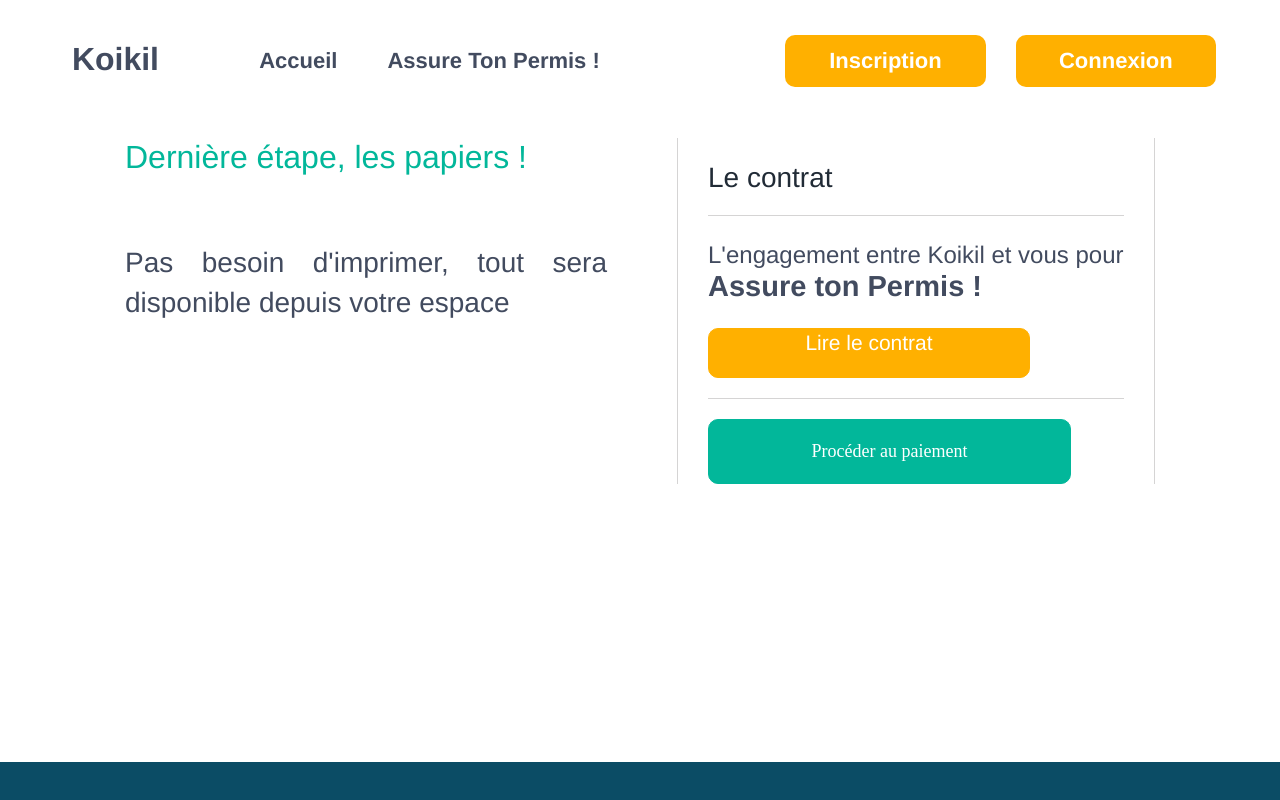
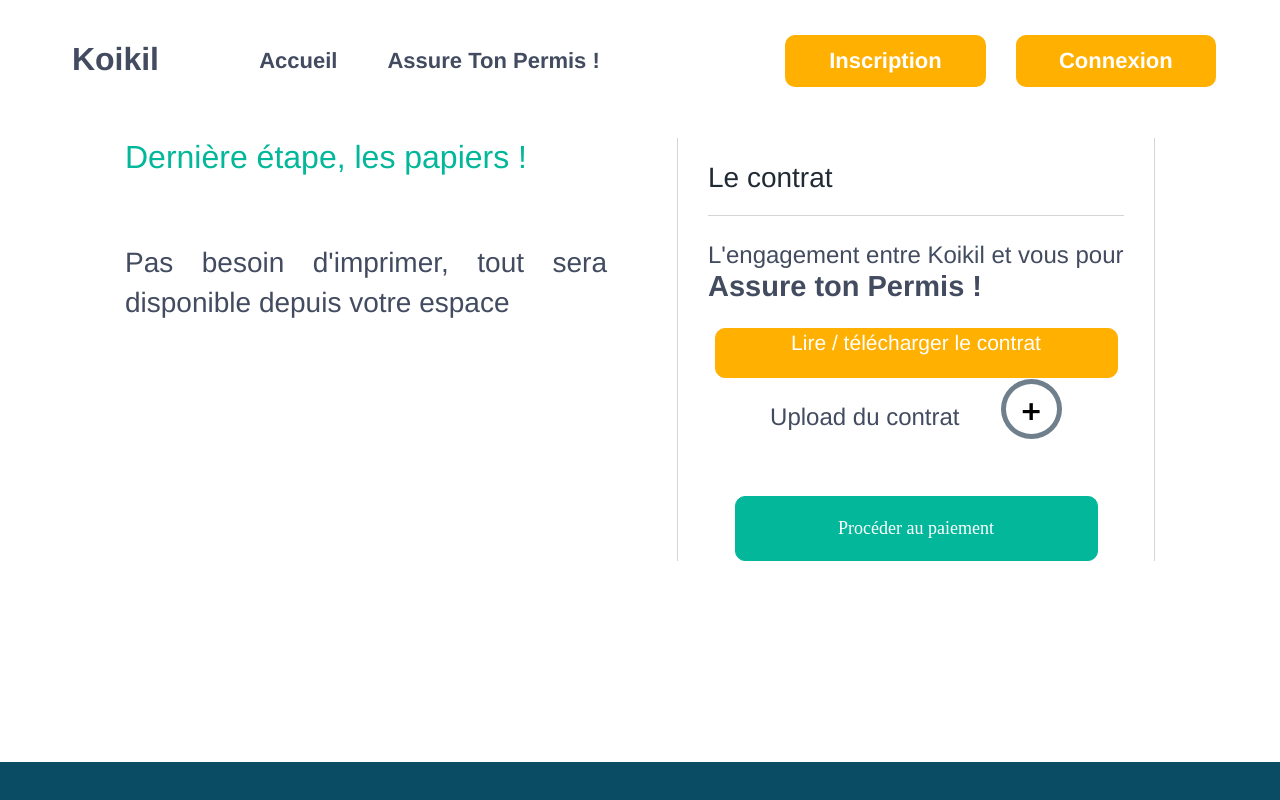
Before and after one commit to Kaouenn/KoikilFront, a React (Create React App) app in the folder koikilreact/: page /contract in a window 1280 px wide. Shown: the top 800 px of the page. Built offline with nearby package versions, Linux system fonts and the light colour scheme.

Commit message:
ajout bouton upload cloudinary sur page contract

```diff
--- a/koikilreact/src/UploadContract.js
+++ b/koikilreact/src/UploadContract.js
@@ -46,31 +46,37 @@
               L'engagement entre Koikil et vous pour <br />
               <span>Assure ton Permis !</span>
             </h3>
+            <div className="center">
               <button className="contrat--download">
                 <a href="/MonRécapGIT.pdf" download>
-                Lire le contrat
+                  Lire / télécharger le contrat
                 </a>
               </button>
-            {/* <div className="input-image">
+
+              <div className="input-line">
+                <h3>Upload du contrat</h3>
+                <div className="input-image">
                   <div className="input-design">
-                <label for="file" className="contrat--download">
-                  Lire puis signer en ligne le contrat
+                    <label htmlFor="file" className="label-file">
+                      +
                     </label>
                   </div>
                   <input
                     id="file"
                     className="input-file"
                     type="file"
-                name="contrat"
+                    multiple
                     onChange={this.handleChange}
                   />
-              <button className="button-go-contrat" onClick={this.sendFiles}>
-                UPLOAD CONTRAT
-              </button>
-            </div> */}
+                </div>
+              </div>
+
               <div className="trait" />
               {/* LINK PAGE DE PAIEMENT */}
-            <button className="button-go-contrat">Procéder au paiement</button>
+              <button className="button-go-contrat" onClick={this.sendFiles}>
+                Procéder au paiement
+              </button>
+            </div>
           </div>
         </div>
       </MainLayout>
--- a/koikilreact/src/index.css
+++ b/koikilreact/src/index.css
@@ -1072,13 +1072,13 @@
   font-size: 21px;
   font-weight: 400;
   line-height: 25px;
-  width: 322px;
   display: flex;
   justify-content: center;
   background-color: #ffb000;
   font-family: Helvetica;
   border-radius: 10px;
   border: 1px solid #ffb000;
+  width: 403px;
   height: 50px;
 }
 .button-go-contrat {
@@ -1096,11 +1096,15 @@
 }
 
 .trait {
-  border-bottom: 1px solid rgb(213, 212, 212);
+  border-bottom: 1px solid red;
   content: "";
   display: block;
-
   margin: 20px 0;
+}
+.center {
+  display: flex;
+  flex-direction: column;
+  align-items: center;
 }
 /* ////////////////refund//////////////////// */
 
```
Lines whose indentation alone changed are shown as unchanged.
